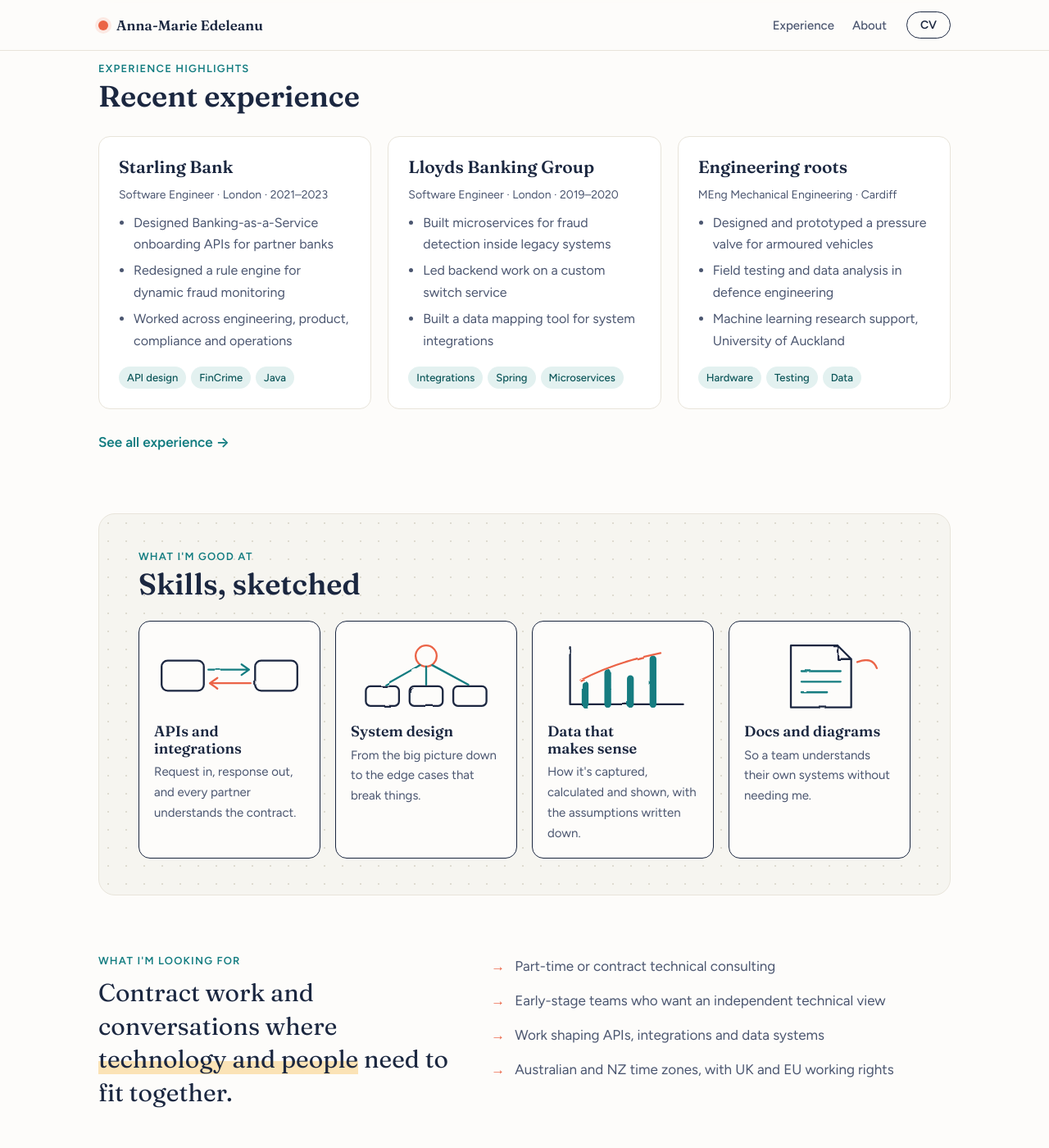
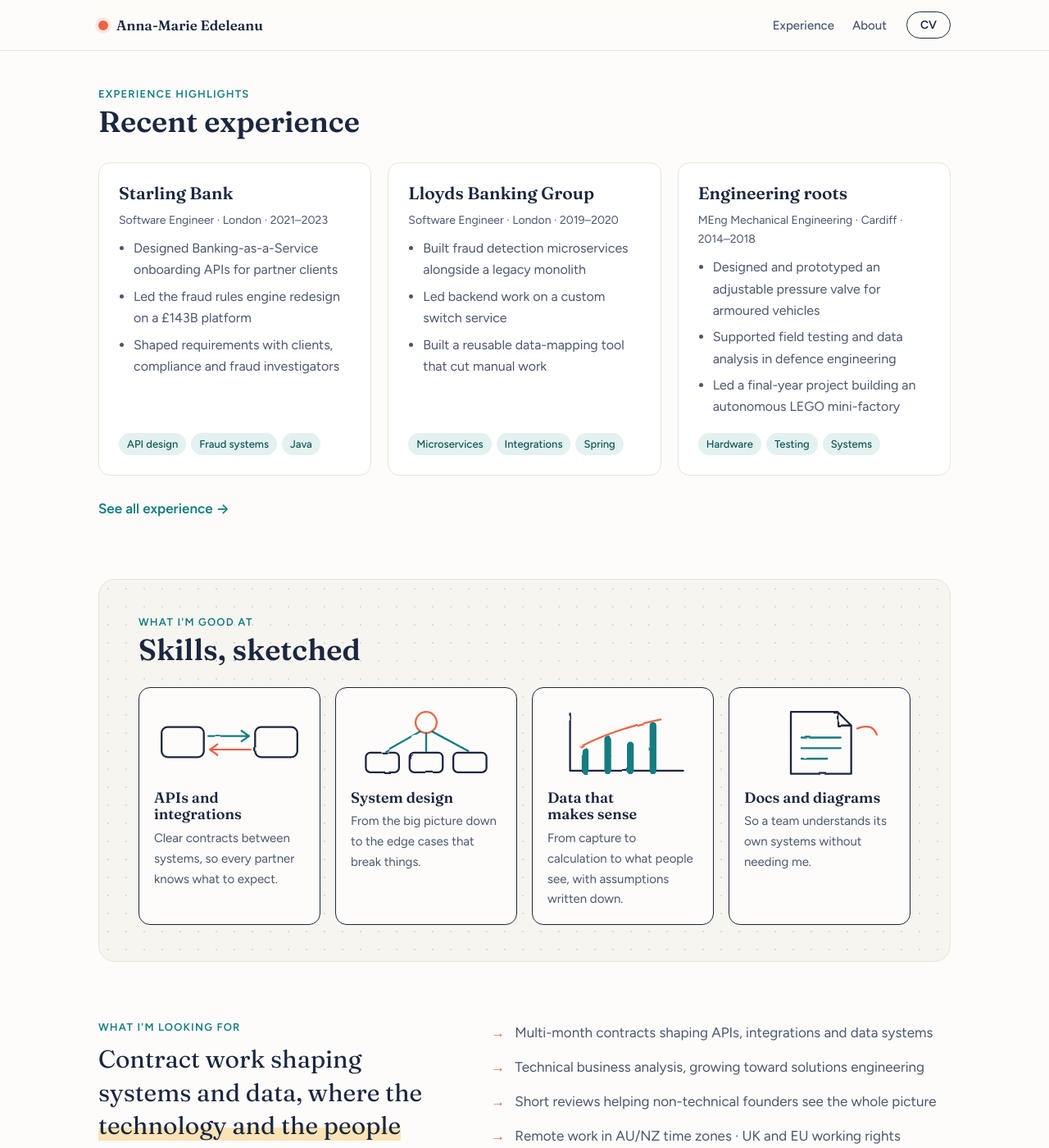
Before and after one commit to AE-CuriousSolver/profile, a Jekyll site: the page built from index.md, in a window 1280 px wide and 1400 px high, scrolled down 1228 px. Shown: the whole window at 82% size. Built offline with Jekyll 4.4.1, drawn with Linux system fonts in a browser that asks for light colours; some of the changed text lies outside the part shown.

```diff
--- a/_config.yml
+++ b/_config.yml
@@ -1,15 +1,13 @@
 # Professional Portfolio Configuration
 title: Anna-Marie Edeleanu
 description: >-
-  Experience, skills and projects of Anna-Marie Edeleanu, technical consultant with a background in backend engineering.
+  Experience, skills and projects of Anna-Marie Edeleanu, a technical consultant
+  with a background in backend engineering at Starling and Lloyds.
 url: "https://AE-CuriousSolver.github.io"
 baseurl: "/profile"
 permalink: /:basename
 author: "Anna-Marie Edeleanu"
 email: "edeleanu.anna@hotmail.co.uk"
-phone:
-  nz: "+64 (0) 20476-4118"
-  uk: "+44 (0) 7515-065824"
 job_title: "Technical Consultant"
 degree: "MEng Mechanical Engineering - Cardiff University"
 
--- a/_data/home.yml
+++ b/_data/home.yml
@@ -1,36 +1,47 @@
 # Homepage words. Edit the text here; the layout lives in _layouts/home.html.
-# Draft wording, taken from the old site and LinkedIn until the content pass.
 
 intro:
   kicker: "Technical Consultant · System analysis and design · Backend engineering"
   heading: "Hi, I'm Anna-Marie."
   text: >-
     I trained as a mechanical engineer, then spent four years building backend
-    systems at two UK banks. These days I help people understand how their
-    technology fits together. This page is the detail behind my CV: where I've
-    worked, what I can do and what I've been building.
-  status: "Based in Auckland · open to contract roles"
+    systems at Lloyds and Starling. Now I help people understand how their
+    technology fits together, from what a product captures to what its users
+    actually see. This page is the detail behind my CV: where I've worked, how
+    I work and what I'm building.
+  status: "Open to remote contracts · AU/NZ time zones"
 
+# "count" makes the number count up when it scrolls into view; leave it out for text values
 metrics:
-  - value: "4+"
+  - value: "4"
     count: 4
-    label: "years building backend systems"
+    label: "years in software engineering"
   - value: "2"
     count: 2
     label: "UK banks: Starling and Lloyds"
   - value: "MEng"
     label: "Mechanical Engineering, Cardiff"
   - value: "UK · EU"
-    label: "working rights, based in NZ"
+    label: "working rights"
 
 how_i_work:
   eyebrow: "How I work"
   heading: "Translating between people and technology"
   aside: "and I'm on your side"
   text: >-
-    I think visually, so expect diagrams, analogies and plain English. The aim
-    is for people to understand their own systems well enough to make confident
-    decisions without me.
+    I listen first, then explain with diagrams, analogies and plain English, so
+    you understand your own systems well enough to decide with confidence.
+  # Handwritten labels on the diagram; keep each to about 3 words
+  diagram:
+    left: "You"
+    left_subtitle: "people · teams"
+    middle: "Me"
+    right: "Your tech"
+    right_subtitle: "APIs · data · cloud"
+    you_to_me: "what you need"
+    me_to_you: "plain English"
+    me_to_tech: "clear specs"
+    tech_to_me: "what's possible"
 
 experience:
   eyebrow: "Experience highlights"
@@ -40,24 +51,24 @@ experience:
     - name: "Starling Bank"
       meta: "Software Engineer · London · 2021–2023"
       points:
-        - "Designed Banking-as-a-Service onboarding APIs for partner banks"
-        - "Redesigned a rule engine for dynamic fraud monitoring"
-        - "Worked across engineering, product, compliance and operations"
-      tags: ["API design", "FinCrime", "Java"]
+        - "Designed Banking-as-a-Service onboarding APIs for partner clients"
+        - "Led the fraud rules engine redesign on a £143B platform"
+        - "Shaped requirements with clients, compliance and fraud investigators"
+      tags: ["API design", "Fraud systems", "Java"]
     - name: "Lloyds Banking Group"
       meta: "Software Engineer · London · 2019–2020"
       points:
-        - "Built microservices for fraud detection inside legacy systems"
+        - "Built fraud detection microservices alongside a legacy monolith"
         - "Led backend work on a custom switch service"
-        - "Built a data mapping tool for system integrations"
-      tags: ["Integrations", "Spring", "Microservices"]
+        - "Built a reusable data-mapping tool that cut manual work"
+      tags: ["Microservices", "Integrations", "Spring"]
     - name: "Engineering roots"
-      meta: "MEng Mechanical Engineering · Cardiff"
+      meta: "MEng Mechanical Engineering · Cardiff · 2014–2018"
       points:
-        - "Designed and prototyped a pressure valve for armoured vehicles"
-        - "Field testing and data analysis in defence engineering"
-        - "Machine learning research support, University of Auckland"
-      tags: ["Hardware", "Testing", "Data"]
+        - "Designed and prototyped an adjustable pressure valve for armoured vehicles"
+        - "Supported field testing and data analysis in defence engineering"
+        - "Led a final-year project building an autonomous LEGO mini-factory"
+      tags: ["Hardware", "Testing", "Systems"]
 
 skills:
   eyebrow: "What I'm good at"
@@ -65,27 +76,28 @@ skills:
   items:
     - sketch: api
       title: "APIs and integrations"
-      text: "Request in, response out, and every partner understands the contract."
+      text: "Clear contracts between systems, so every partner knows what to expect."
     - sketch: systems
       title: "System design"
       text: "From the big picture down to the edge cases that break things."
     - sketch: data
       title: "Data that makes sense"
-      text: "How it's captured, calculated and shown, with the assumptions written down."
+      text: "From capture to calculation to what people see, with assumptions written down."
     - sketch: docs
       title: "Docs and diagrams"
-      text: "So a team understands their own systems without needing me."
+      text: "So a team understands its own systems without needing me."
 
 looking_for:
   eyebrow: "What I'm looking for"
-  statement: "Contract work and conversations where technology and people need to fit together."
-  highlight: "technology and people"
+  statement: "Contract work shaping systems and data, where the technology and the people using it need to meet."
+  # Must appear word for word in the statement; it gets a highlighter mark
+  highlight: "technology and the people"
   points:
-    - "Part-time or contract technical consulting"
-    - "Early-stage teams who want an independent technical view"
-    - "Work shaping APIs, integrations and data systems"
-    - "Australian and NZ time zones, with UK and EU working rights"
+    - "Multi-month contracts shaping APIs, integrations and data systems"
+    - "Technical business analysis, growing toward solutions engineering"
+    - "Short reviews helping non-technical founders see the whole picture"
+    - "Remote work in AU/NZ time zones · UK and EU working rights"
 
 contact:
   heading: "Get in touch"
-  text: "Happy to chat about a role, a project, or anything on this page."
+  text: "Happy to talk about a role, a project or anything on this page."
--- a/_includes/how-i-work-diagram.html
+++ b/_includes/how-i-work-diagram.html
@@ -1,3 +1,4 @@
+{%- assign d = site.data.home.how_i_work.diagram -%}
 <svg class="diagram diagram-wide drawable" viewBox="0 0 820 230" role="img" aria-labelledby="hiw-title hiw-desc">
   <title id="hiw-title">You, me and your tech</title>
   <desc id="hiw-desc">You, on the left, and your tech, on the right, with me in the middle translating what you need and what's possible in both directions.</desc>
@@ -9,17 +10,17 @@
   <path class="sk" d="M524 104 C560 92 580 96 602 100 M590 90 L604 100 L590 110" stroke="#127C80" stroke-width="2.5" style="--len:200;--d:1.5s"/>
   <path class="sk" d="M602 136 C572 144 556 142 524 134 M538 124 L522 134 L538 144" stroke="#127C80" stroke-width="2.5" style="--len:200;--d:1.7s"/>
   <g class="lbl" style="--d:.4s" fill="#1B2740">
-    <text x="115" y="114" text-anchor="middle" font-size="30">You</text>
-    <text x="115" y="146" text-anchor="middle" font-size="20" fill="#4B5670">people · teams</text>
-    <text x="410" y="126" text-anchor="middle" font-size="32" fill="#EB6446">Me</text>
-    <text x="705" y="114" text-anchor="middle" font-size="30">Your tech</text>
-    <text x="705" y="146" text-anchor="middle" font-size="20" fill="#4B5670">APIs · data · cloud</text>
+    <text x="115" y="114" text-anchor="middle" font-size="30">{{ d.left }}</text>
+    <text x="115" y="146" text-anchor="middle" font-size="20" fill="#4B5670">{{ d.left_subtitle }}</text>
+    <text x="410" y="126" text-anchor="middle" font-size="32" fill="#EB6446">{{ d.middle }}</text>
+    <text x="705" y="114" text-anchor="middle" font-size="30">{{ d.right }}</text>
+    <text x="705" y="146" text-anchor="middle" font-size="20" fill="#4B5670">{{ d.right_subtitle }}</text>
   </g>
   <g class="lbl" style="--d:1.9s" fill="#127C80" font-size="21">
-    <text x="257" y="78" text-anchor="middle">what you need</text>
-    <text x="257" y="176" text-anchor="middle">plain English</text>
-    <text x="563" y="78" text-anchor="middle">clear specs</text>
-    <text x="563" y="176" text-anchor="middle">what's possible</text>
+    <text x="257" y="78" text-anchor="middle">{{ d.you_to_me }}</text>
+    <text x="257" y="176" text-anchor="middle">{{ d.me_to_you }}</text>
+    <text x="563" y="78" text-anchor="middle">{{ d.me_to_tech }}</text>
+    <text x="563" y="176" text-anchor="middle">{{ d.tech_to_me }}</text>
   </g>
 </svg>
 
@@ -34,16 +35,16 @@
   <path class="sk" d="M140 336 C134 370 136 392 140 426 M130 414 L140 428 L150 414" stroke="#127C80" stroke-width="2.5" style="--len:200;--d:1.5s"/>
   <path class="sk" d="M200 426 C206 392 204 370 200 338 M190 350 L200 336 L210 350" stroke="#127C80" stroke-width="2.5" style="--len:200;--d:1.7s"/>
   <g class="lbl" style="--d:.4s" fill="#1B2740">
-    <text x="170" y="56" text-anchor="middle" font-size="30">You</text>
-    <text x="170" y="86" text-anchor="middle" font-size="20" fill="#4B5670">people · teams</text>
-    <text x="170" y="279" text-anchor="middle" font-size="32" fill="#EB6446">Me</text>
-    <text x="170" y="480" text-anchor="middle" font-size="30">Your tech</text>
-    <text x="170" y="510" text-anchor="middle" font-size="20" fill="#4B5670">APIs · data · cloud</text>
+    <text x="170" y="56" text-anchor="middle" font-size="30">{{ d.left }}</text>
+    <text x="170" y="86" text-anchor="middle" font-size="20" fill="#4B5670">{{ d.left_subtitle }}</text>
+    <text x="170" y="279" text-anchor="middle" font-size="32" fill="#EB6446">{{ d.middle }}</text>
+    <text x="170" y="480" text-anchor="middle" font-size="30">{{ d.right }}</text>
+    <text x="170" y="510" text-anchor="middle" font-size="20" fill="#4B5670">{{ d.right_subtitle }}</text>
   </g>
   <g class="lbl" style="--d:1.9s" fill="#127C80" font-size="21">
-    <text x="126" y="166" text-anchor="end">what you need</text>
-    <text x="214" y="166">plain English</text>
-    <text x="126" y="388" text-anchor="end">clear specs</text>
-    <text x="214" y="388">what's possible</text>
+    <text x="126" y="166" text-anchor="end">{{ d.you_to_me }}</text>
+    <text x="214" y="166">{{ d.me_to_you }}</text>
+    <text x="126" y="388" text-anchor="end">{{ d.me_to_tech }}</text>
+    <text x="214" y="388">{{ d.tech_to_me }}</text>
   </g>
 </svg>
--- a/assets/js/site.js
+++ b/assets/js/site.js
@@ -44,7 +44,8 @@
     });
   }, { threshold: 0.6 });
 
+  // Numbers already on screen keep their final value; only ones further down count up.
   document.querySelectorAll('[data-count]').forEach(function (el) {
-    countObserver.observe(el);
+    if (el.getBoundingClientRect().top >= fold) countObserver.observe(el);
   });
 })();
```
